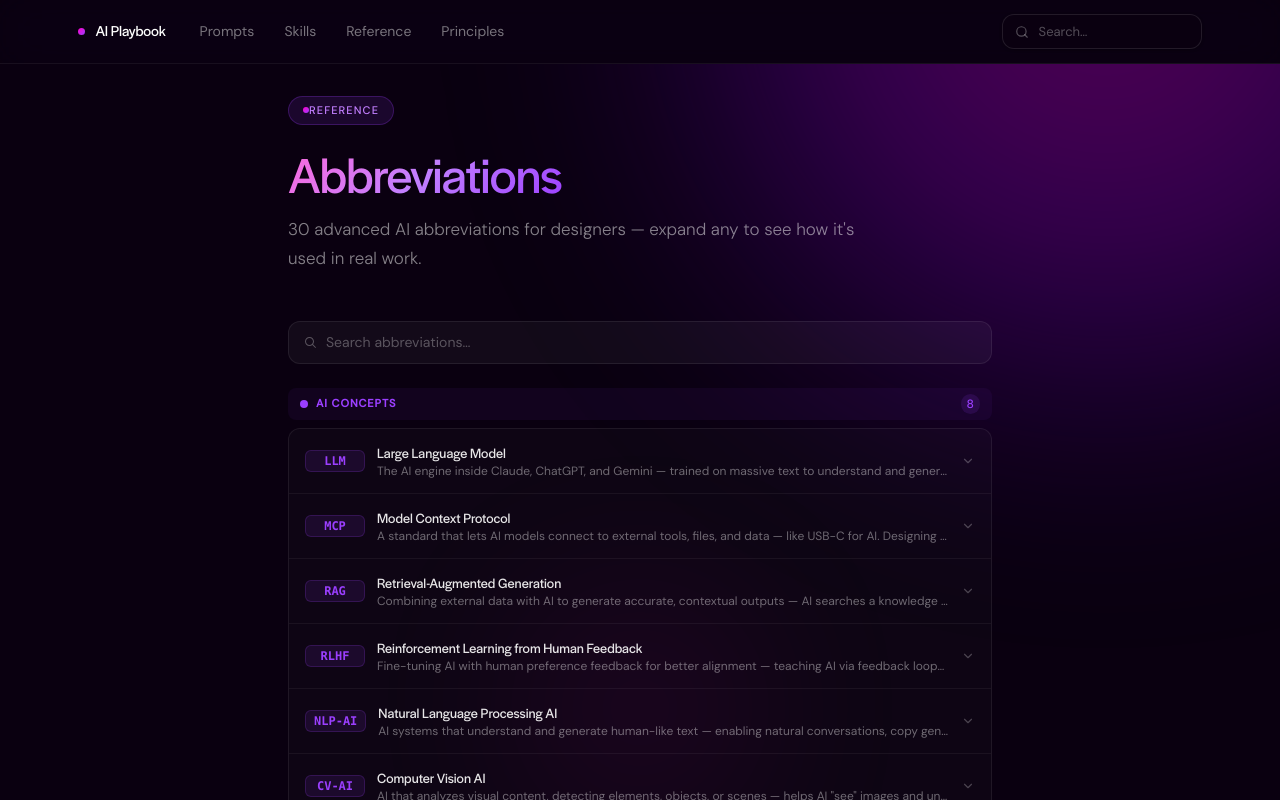
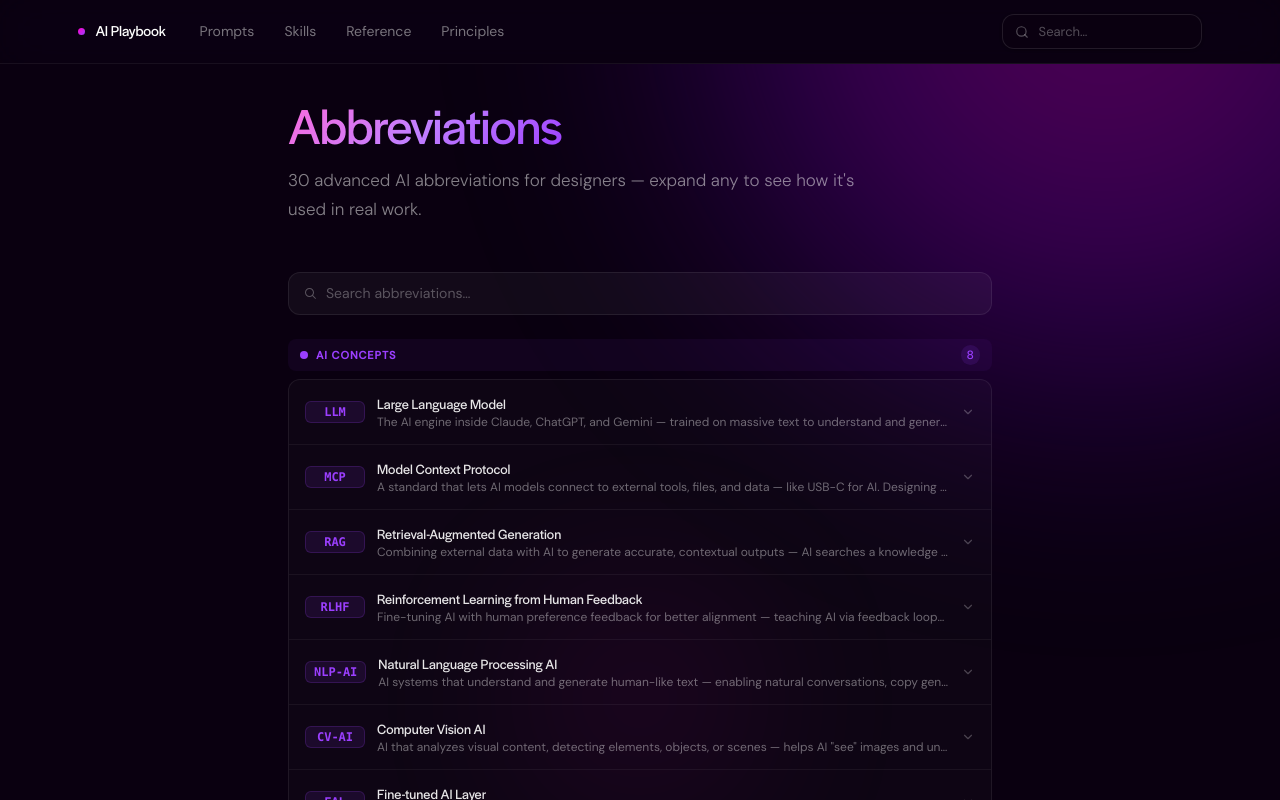
Before and after one commit to pavitsond-cyber/AI-Playbook, a Next.js app: page /abbreviations in a window 1280 px wide. Shown: the top 800 px of the page. Built offline with nearby package versions, Linux system fonts and the light colour scheme.

Commit message:
Remove eyebrow badge chip from all pages

```diff
--- a/app/(playbook)/abbreviations/page.tsx
+++ b/app/(playbook)/abbreviations/page.tsx
@@ -374,7 +374,7 @@ export default function AbbreviationsPage() {
     <div style={{ position: 'relative', overflow: 'hidden', minHeight: '100vh' }}>
       <BlobLayer />
       <div className="px-5 sm:px-8 py-8 max-w-3xl mx-auto" style={{ position: 'relative', zIndex: 1 }}>
-        <PageHeader title="Abbreviations" description="30 advanced AI abbreviations for designers — expand any to see how it's used in real work." badge="Reference" />
+        <PageHeader title="Abbreviations" description="30 advanced AI abbreviations for designers — expand any to see how it's used in real work." />
 
         <div className="mb-6">
           <div
--- a/app/(playbook)/dos-donts/page.tsx
+++ b/app/(playbook)/dos-donts/page.tsx
@@ -77,7 +77,7 @@ export default function OperatingPrinciplesPage() {
       <div style={{ position: 'relative', zIndex: 1, padding: 'clamp(60px,6vw,100px) clamp(16px,4vw,48px)', maxWidth: 900, margin: '0 auto' }}>
         <PageHeader
           title="Operating Principles"
-          badge="Principles"
+
         />
 
         <div style={{ display: 'flex', flexDirection: 'column', gap: 48 }}>
--- a/app/(playbook)/prompts/page.tsx
+++ b/app/(playbook)/prompts/page.tsx
@@ -571,7 +571,7 @@ export default function PromptSystemsPage() {
         <PageHeader
           title="Prompt Systems"
           description="Multi-step prompt chains for high-stakes work. Run them in sequence — each step feeds the next. Not single prompts."
-          badge="Prompt Systems"
+
         />
 
         <div
--- a/app/(playbook)/skills/page.tsx
+++ b/app/(playbook)/skills/page.tsx
@@ -240,7 +240,7 @@ export default function SkillsPage() {
         <PageHeader
           title="Skills"
           description="Senior-level AI skills with quality bars. Each skill is downloadable as a Markdown template."
-          badge="Skills"
+
         />
 
         <div style={{ display: 'grid', gridTemplateColumns: 'repeat(auto-fill,minmax(300px,1fr))', gap: 16 }}>
```
